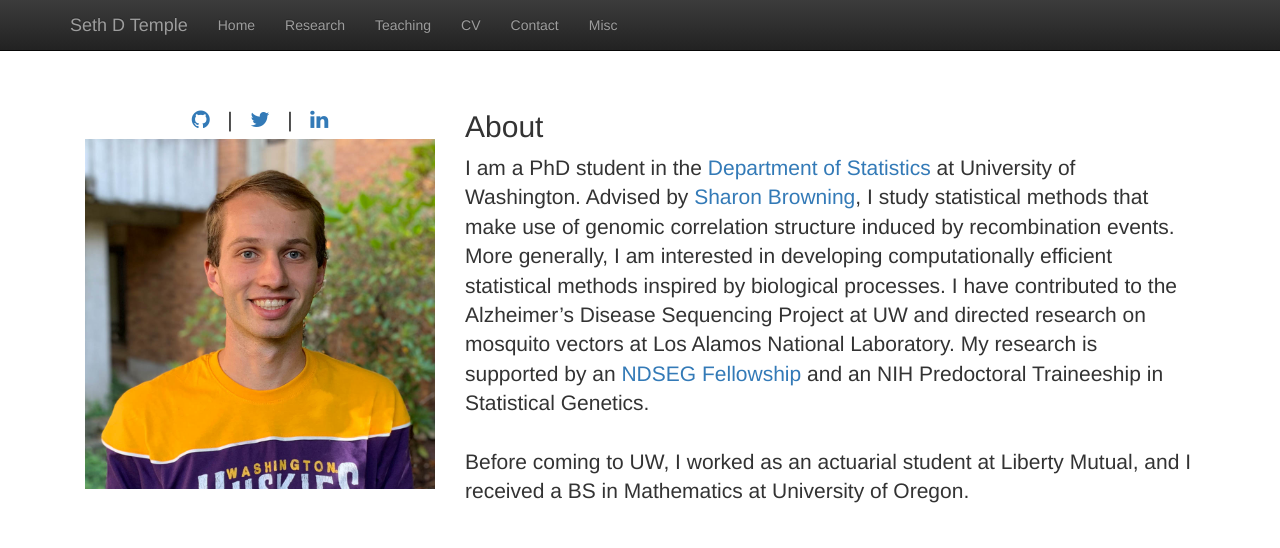
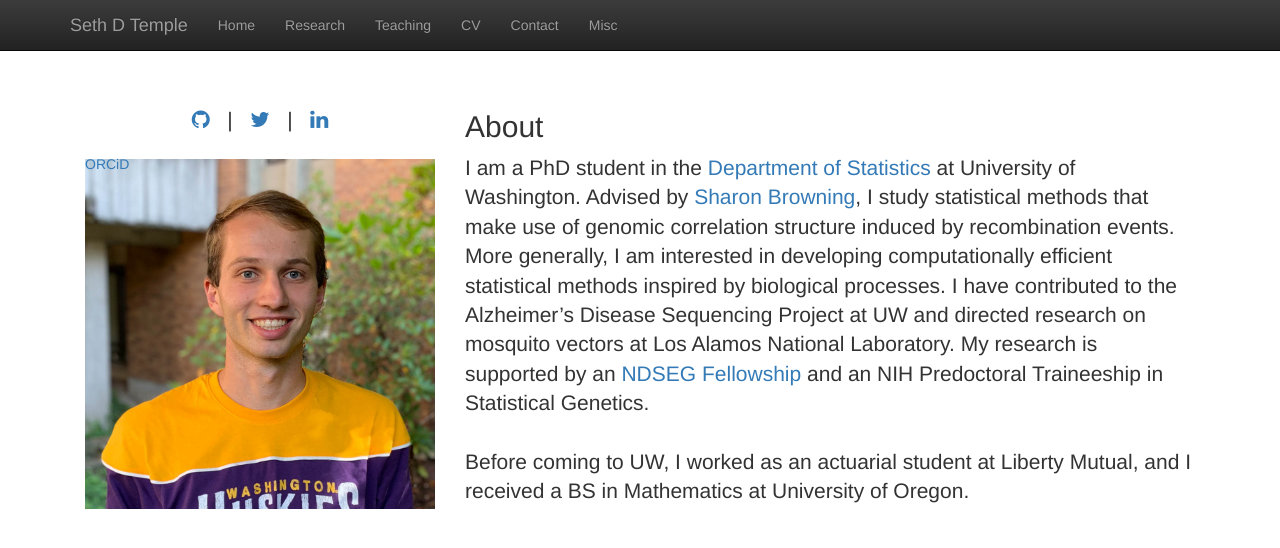
Before and after one commit to sdtemple/sdtemple.github.io, a Jekyll site: the page built from index.html, in a window 1280 px wide. Shown: the top 548 px of the page. Built offline with Jekyll 4.4.1, drawn with Linux system fonts in a browser that asks for light colours; nearby versions of some CDN libraries; library files that are not in the unit come from our copies.

Commit message:
Update index.html

```diff
--- a/index.html
+++ b/index.html
@@ -13,6 +13,7 @@
          &nbsp;&nbsp;|&nbsp;&nbsp;
   <a href = "https://www.linkedin.com/in/sdtemple/"><i class="fa fa-linkedin" aria-hidden="true"></i></a>
          </p></center>
+   <a href = "https://orcid.org/0000-0002-7651-6527">ORCiD</a>
   </div>
   <img class="featurette-image img-responsive" src="images/me.jpg">
 </div>
```
